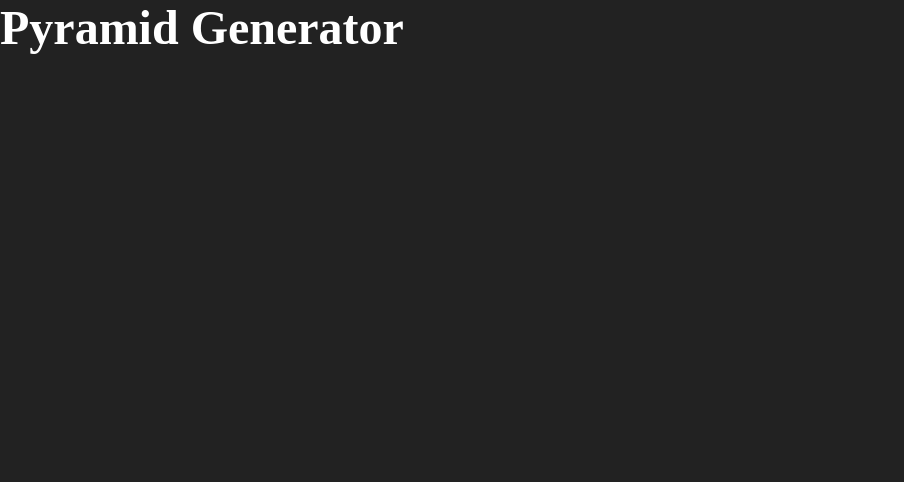
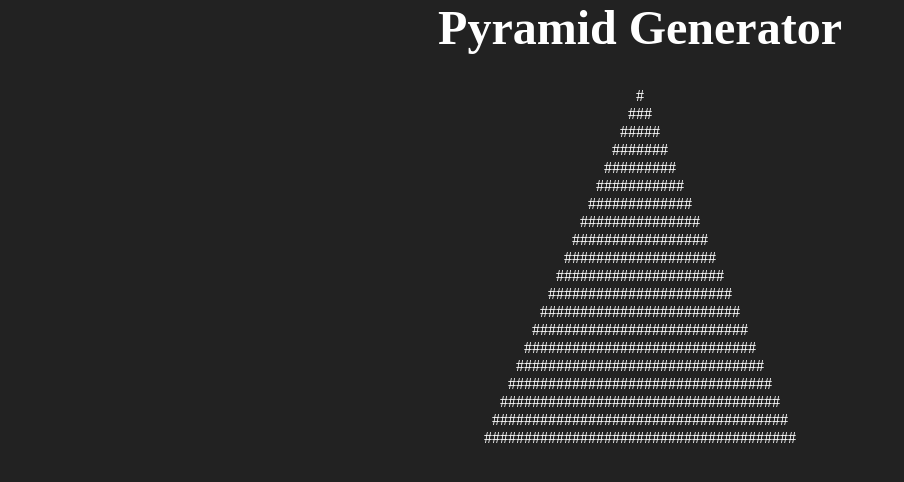
Before and after one commit to Axelhrdz/FCC-Pyramid-Generator, a plain HTML site: page index.html in a window 1280 px wide. Shown: the whole page, without its empty margins (0-904 px from the left). Drawn offline with Linux system fonts and the light colour scheme.

Commit message:
adding basic functions to create the pyramid

```diff
--- a/index.html
+++ b/index.html
@@ -9,7 +9,11 @@
 <body>
     <h1>Pyramid Generator</h1>
 
-    <div class="pyramidContainer"></div>
+    <div class="container">
+        <ul class="pyramid">
+            <li class="row"></li>
+        </ul>
+    </div>
 
 
 
--- a/script.js
+++ b/script.js
@@ -1,20 +1,39 @@
 //importing variables
-const pyramidContainer = document.querySelector('.pyramidContainer');
-console.log(pyramidContainer);
+const container = document.querySelector('.container');
+const pyramid = document.querySelector('.pyramid');
+const row = document.querySelector('.row');
+
+console.log(container);
+console.log(pyramid);
+console.log(row);
+
 
 //Function #1
 const character = '#';
 const rows = [];
-const counter = 8;
+const counter = 20;
 
 function creatingRows(counter){
     for(let i = 0; i < counter; i++){
-
         rows.push(i+1);
-        console.log(i);
     }
 }
 creatingRows(counter);
 console.log(rows);
 
+
+
 //login characters in console function
+function loginCharacters(array, char){
+    for(let i = 0; i < array.length; i++){
+        let rowContent =  document.createElement('li');
+        rowContent.classList.add('row');
+
+        rowContent.textContent = ' '.repeat(array.length - array[i]) + char.repeat(array[i] * 2 - 1);
+        pyramid.appendChild(rowContent);
+
+        console.log(rowContent);
+    }
+}
+
+loginCharacters(rows, character);
--- a/styles.css
+++ b/styles.css
@@ -2,7 +2,7 @@
 *::before,
 *::after {
     box-sizing: border-box;
-    margin: 0;
+    margin: 0 1rem;
     padding: 0;
     font-size: 16px;
 }
@@ -12,9 +12,18 @@ body{
 }
 h1{
     font-size: 3rem;
+    text-align: center;
+}
+li{
+    list-style: none;
 }
 
 /* Pyramid container */
-.pyramidContainer{
+.container{
     margin-top: 2rem;
 }
+.pyramid{
+    display: flex;
+    flex-direction: column;
+    align-items: center;
+}
```
